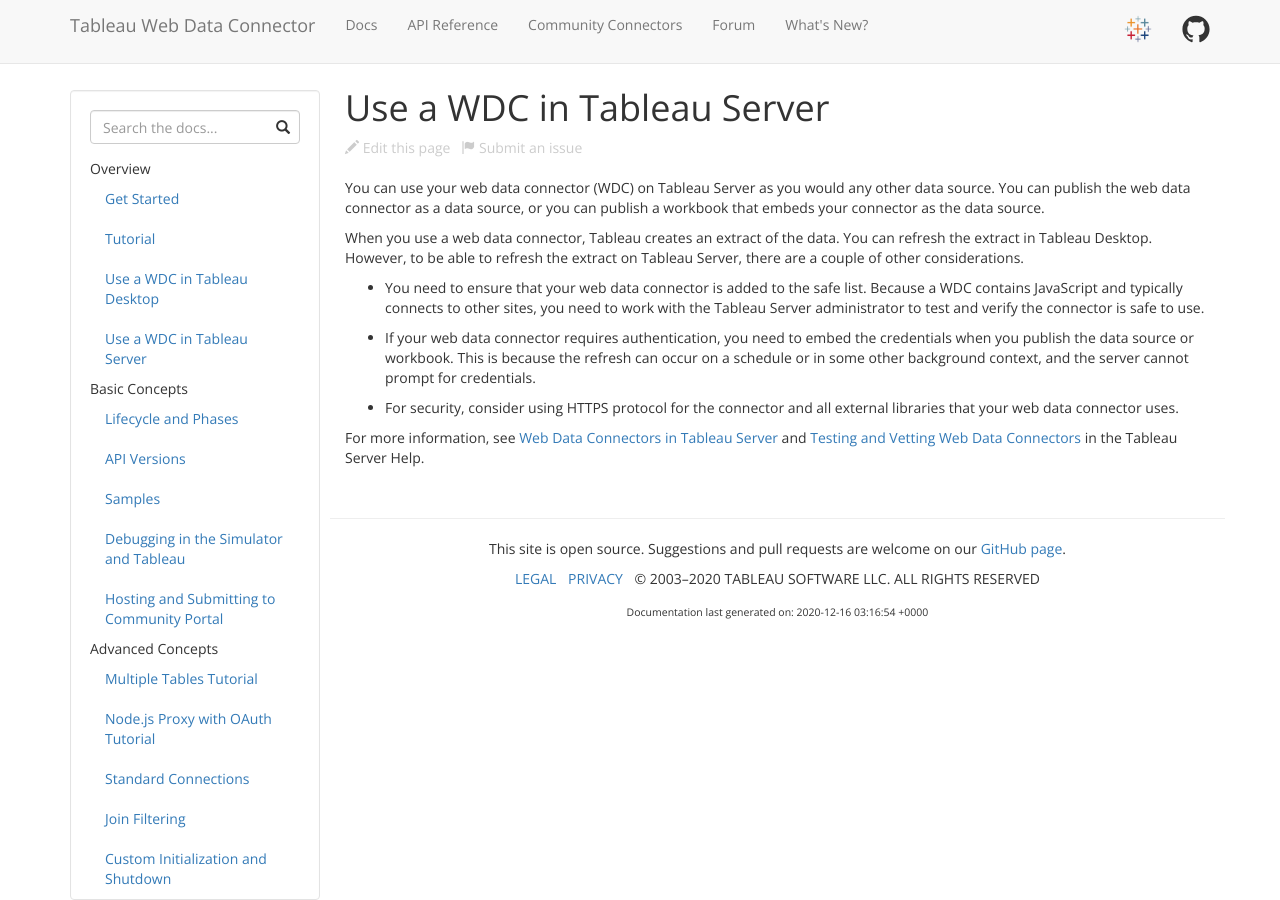
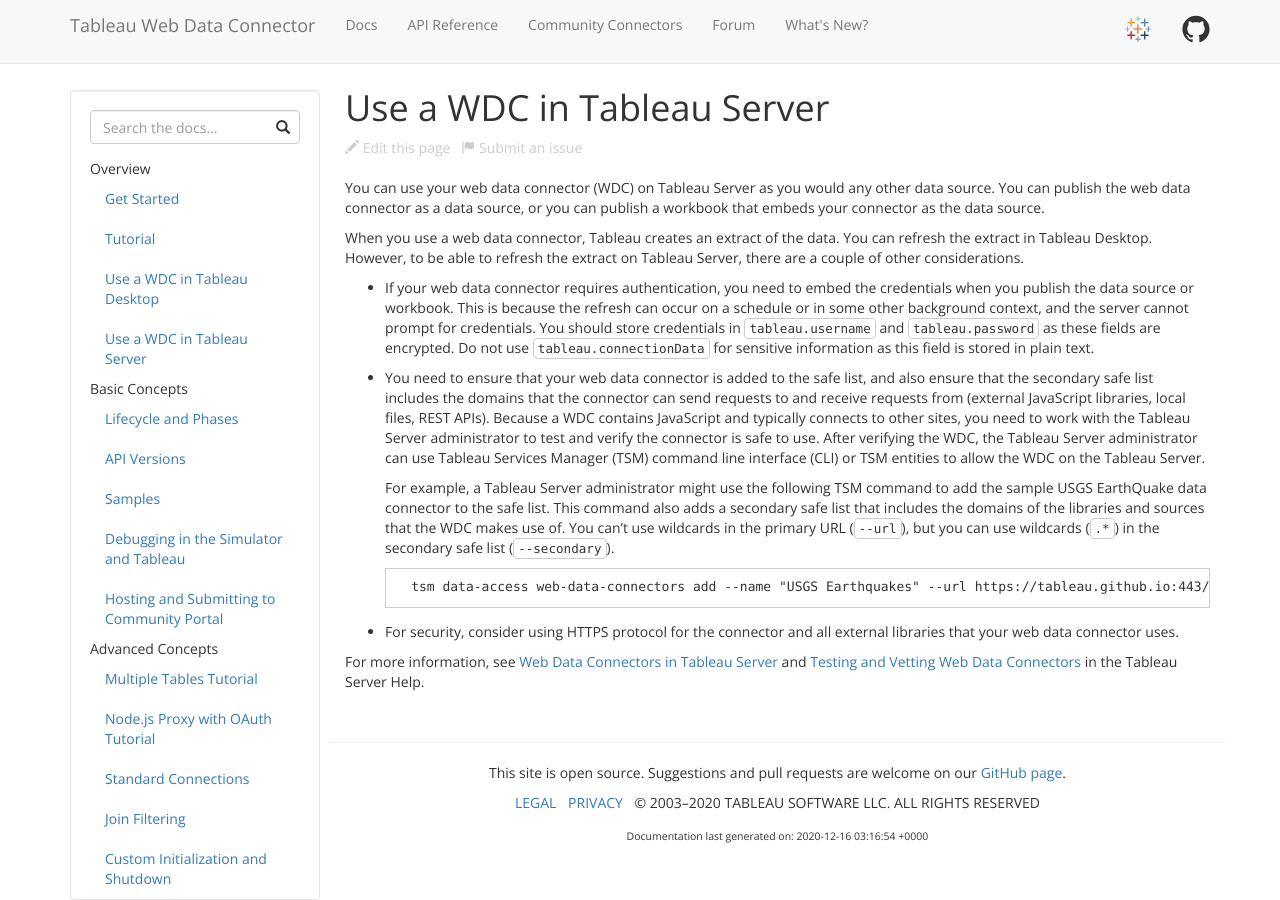
Before and after one commit to bigpeaches/webdataconnector, a Jekyll site: the page built from docs/wdc_use_in_server.md, in a window 1280 px wide. Built offline with Jekyll 4.4.1, drawn with Linux system fonts in a browser that asks for light colours; nearby versions of some CDN libraries.

````diff
--- a/_config.yml
+++ b/_config.yml
@@ -19,4 +19,4 @@ kramdown:
     toc_levels: 1..3
 
 # Exclude
-exclude: ['node_modules']
+exclude: ['node_modules', 'vendor']
--- a/docs/wdc_use_in_server.md
+++ b/docs/wdc_use_in_server.md
@@ -7,9 +7,16 @@ You can use your web data connector (WDC) on Tableau Server as you would any oth
 
 When you use a web data connector, Tableau creates an extract of the data. You can refresh the extract in Tableau Desktop. However, to be able to refresh the extract on Tableau Server, there are a couple of other considerations.
 
-- You need to ensure that your web data connector is added to the safe list. Because a WDC contains JavaScript and typically connects to other sites, you need to work with the Tableau Server administrator to test and verify the connector is safe to use.
+- If your web data connector requires authentication, you need to embed the credentials when you publish the data source or workbook. This is because the refresh can occur on a schedule or in some other background context, and the server cannot prompt for credentials. You should store credentials in `tableau.username` and `tableau.password` as these fields are encrypted. Do not use `tableau.connectionData` for sensitive information as this field is stored in plain text.
 
-- If your web data connector requires authentication, you need to embed the credentials when you publish the data source or workbook. This is because the refresh can occur on a schedule or in some other background context, and the server cannot prompt for credentials.
+- You need to ensure that your web data connector is added to the safe list, and also ensure that the secondary safe list includes the domains that the connector can send requests to and receive requests from (external JavaScript libraries, local files, REST APIs). Because a WDC contains JavaScript and typically connects to other sites, you need to work with the Tableau Server administrator to test and verify the connector is safe to use.
+After verifying the WDC, the Tableau Server administrator can use Tableau Services Manager (TSM) command line interface (CLI) or TSM entities to allow the WDC on the Tableau Server.
+
+    For example, a Tableau Server administrator might use the following TSM command to add the sample USGS EarthQuake data connector to the safe list. This command also adds a secondary safe list that includes the domains of the libraries and sources that the WDC makes use of. You can't use wildcards in the primary URL (`--url`), but you can use wildcards (`.*`) in the secondary safe list (`--secondary`).
+
+    ```
+    tsm data-access web-data-connectors add --name "USGS Earthquakes" --url https://tableau.github.io:443/webdataconnector/Examples/html/earthquakeUSGS.html --secondary https://tableau.github.io/.*,https://earthquake.usgs.gov/.*,https://maxcdn.bootstrapcdn.com/.*,https://ajax.googleapis.com/.*,https://connectors.tableau.com/.*
+    ```
 
 - For security, consider using HTTPS protocol for the connector and all external libraries that your web data connector uses.
 
````
Also changed, not shown: docs/api_ref.md (+2 -0 lines), docs/wdc_authentication.md (+1 -1 lines), docs/wdc_get_data.md (+4 -0 lines), docs/wdc_incremental_refresh.md (+1 -1 lines).
